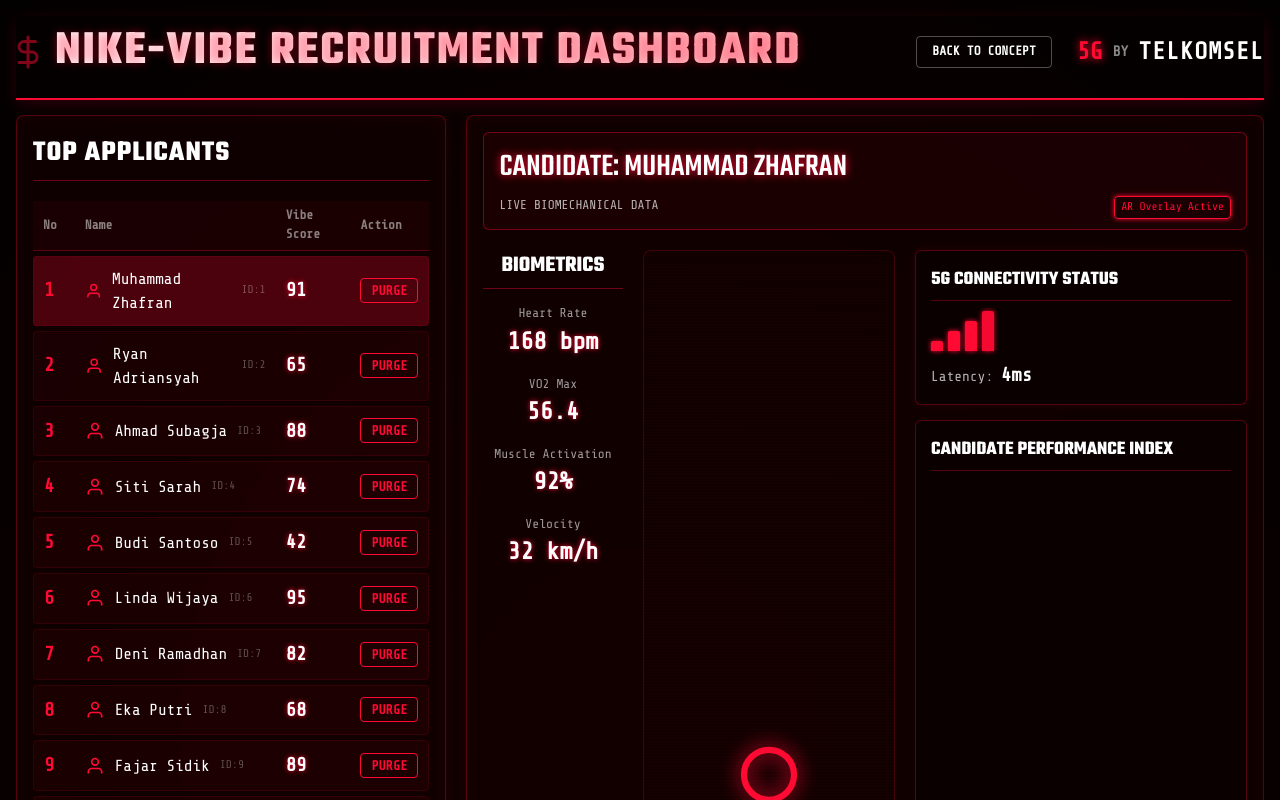
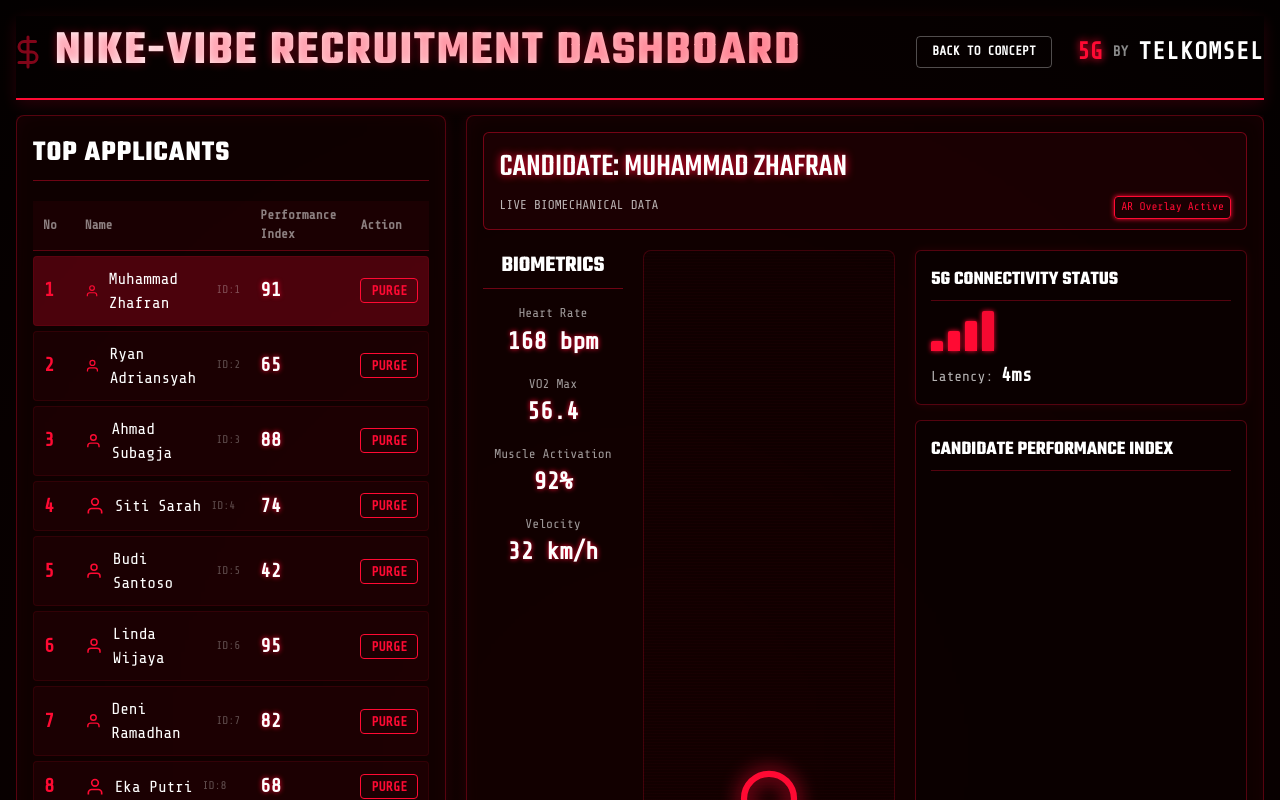
Before and after one commit to Nosdovah/collaboration_innovation, a Vue app in the folder nike_vibe_recruitment/: page /admin in a window 1280 px wide. Shown: the top 800 px of the page. Built offline with nearby package versions, Linux system fonts and the light colour scheme.

Commit message:
minor edit

```diff
--- a/nike_vibe_recruitment/src/views/AdminConsole.vue
+++ b/nike_vibe_recruitment/src/views/AdminConsole.vue
@@ -30,7 +30,7 @@
           <tr>
             <th>No</th>
             <th>Name</th>
-            <th>Vibe Score</th>
+            <th>Performance Index</th>
             <th>Action</th>
           </tr>
         </thead>
```
